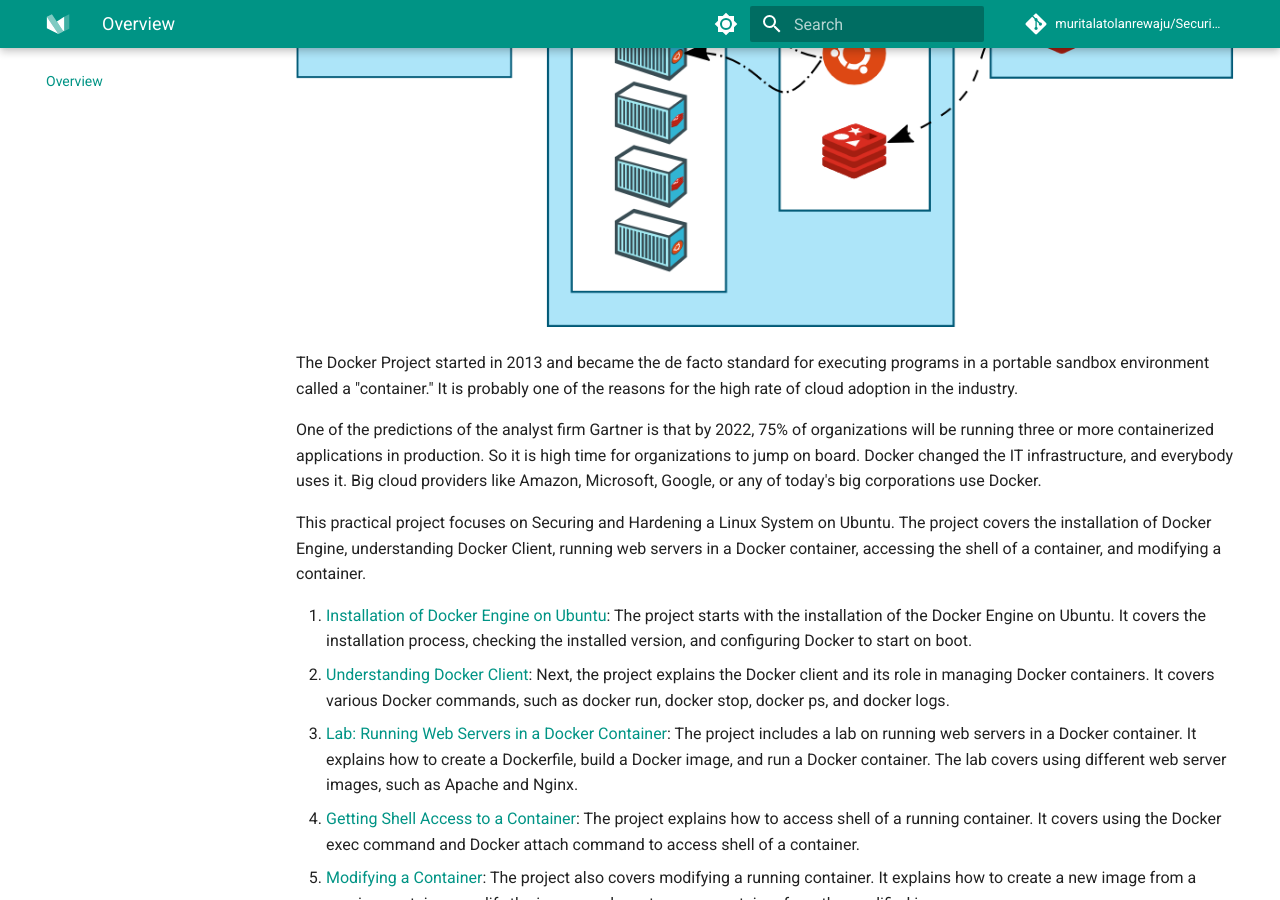
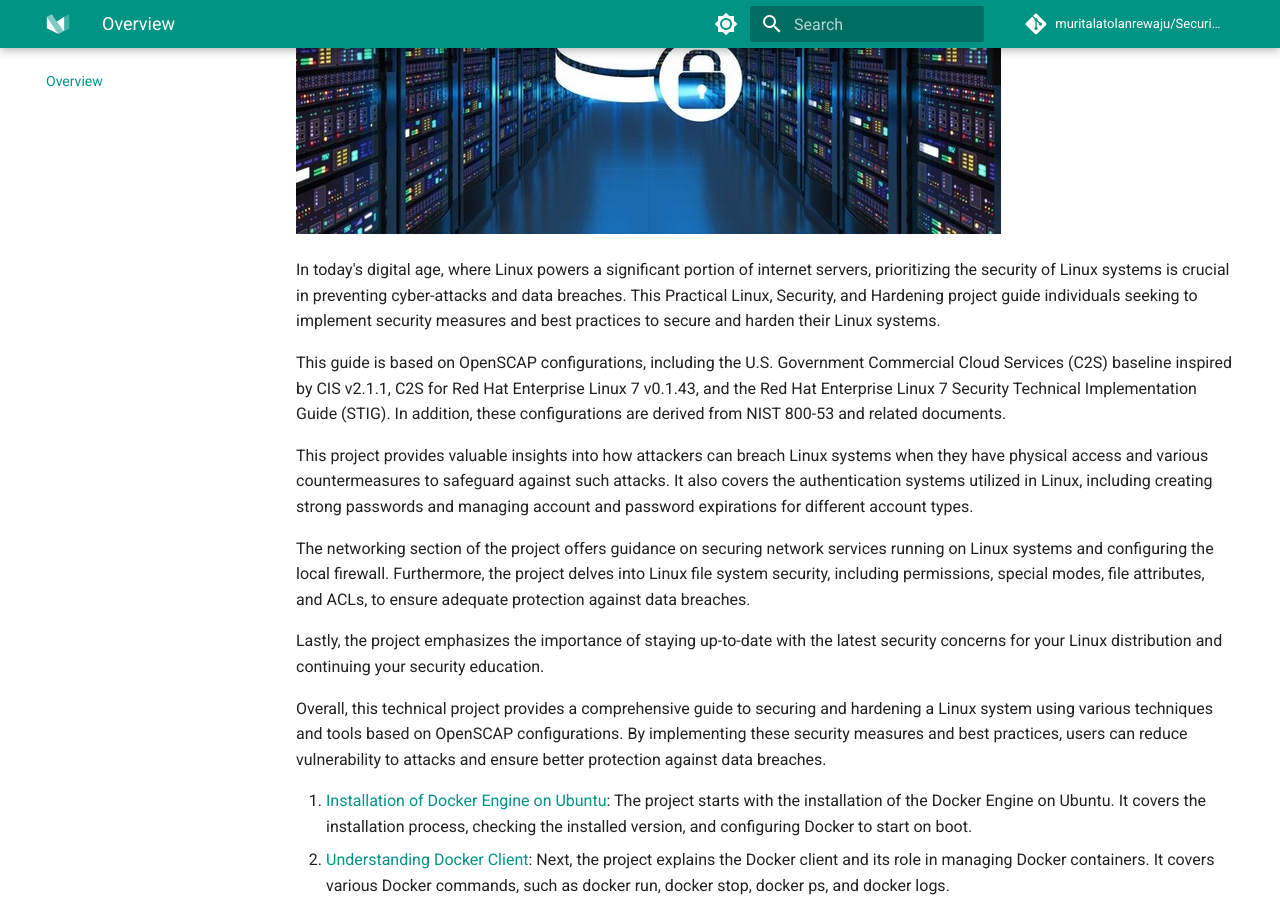
Before and after one commit to muritalatolanrewaju/Securing-and-Hardening-a-Linux-System, an MkDocs documentation site: the page built from docs/index.md, in a window 1280 px wide and 900 px high, scrolled down 391 px. Built offline with MkDocs 1.6.1 and Material for MkDocs 9.7.7, drawn with Linux system fonts in a browser that asks for light colours; comment, search, counter and statistics services are not loaded.

Commit message:
Update Documentation

```diff
--- a/docs/index.md
+++ b/docs/index.md
@@ -1,11 +1,17 @@
 # Overview
 ![Untitled](assets/overview.png)
 
-The Docker Project started in 2013 and became the de facto standard for executing programs in a portable sandbox environment called a "container." It is probably one of the reasons for the high rate of cloud adoption in the industry.
+In today's digital age, where Linux powers a significant portion of internet servers, prioritizing the security of Linux systems is crucial in preventing cyber-attacks and data breaches. This Practical Linux, Security, and Hardening project guide individuals seeking to implement security measures and best practices to secure and harden their Linux systems.
 
-One of the predictions of the analyst firm Gartner is that by 2022, 75% of organizations will be running three or more containerized applications in production. So it is high time for organizations to jump on board. Docker changed the IT infrastructure, and everybody uses it. Big cloud providers like Amazon, Microsoft, Google, or any of today's big corporations use Docker.
+This guide is based on OpenSCAP configurations, including the U.S. Government Commercial Cloud Services (C2S) baseline inspired by CIS v2.1.1, C2S for Red Hat Enterprise Linux 7 v0.1.43, and the Red Hat Enterprise Linux 7 Security Technical Implementation Guide (STIG). In addition, these configurations are derived from NIST 800-53 and related documents.
 
-This practical project focuses on Securing and Hardening a Linux System on Ubuntu. The project covers the installation of Docker Engine, understanding Docker Client, running web servers in a Docker container, accessing the shell of a container, and modifying a container.
+This project provides valuable insights into how attackers can breach Linux systems when they have physical access and various countermeasures to safeguard against such attacks. It also covers the authentication systems utilized in Linux, including creating strong passwords and managing account and password expirations for different account types.
+
+The networking section of the project offers guidance on securing network services running on Linux systems and configuring the local firewall. Furthermore, the project delves into Linux file system security, including permissions, special modes, file attributes, and ACLs, to ensure adequate protection against data breaches.
+
+Lastly, the project emphasizes the importance of staying up-to-date with the latest security concerns for your Linux distribution and continuing your security education.
+
+Overall, this technical project provides a comprehensive guide to securing and hardening a Linux system using various techniques and tools based on OpenSCAP configurations. By implementing these security measures and best practices, users can reduce vulnerability to attacks and ensure better protection against data breaches.
 
 1. [Installation of Docker Engine on Ubuntu](docs/1-installing-docker-engine-on-ubuntu.md): The project starts with the installation of the Docker Engine on Ubuntu. It covers the installation process, checking the installed version, and configuring Docker to start on boot.
 2. [Understanding Docker Client](docs/2-the-docker-client.md): Next, the project explains the Docker client and its role in managing Docker containers. It covers various Docker commands, such as docker run, docker stop, docker ps, and docker logs.
```
Also changed, not shown: docs/assets/overview.png, 2 other files.
